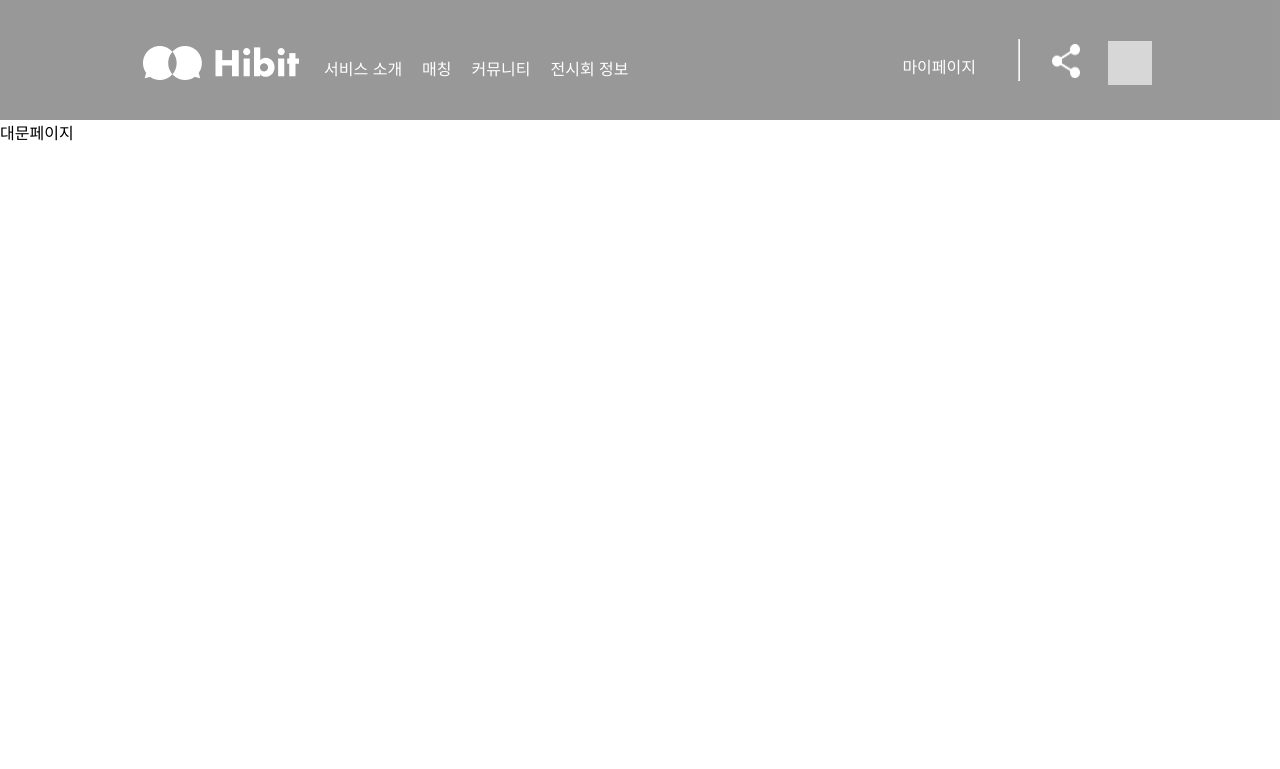
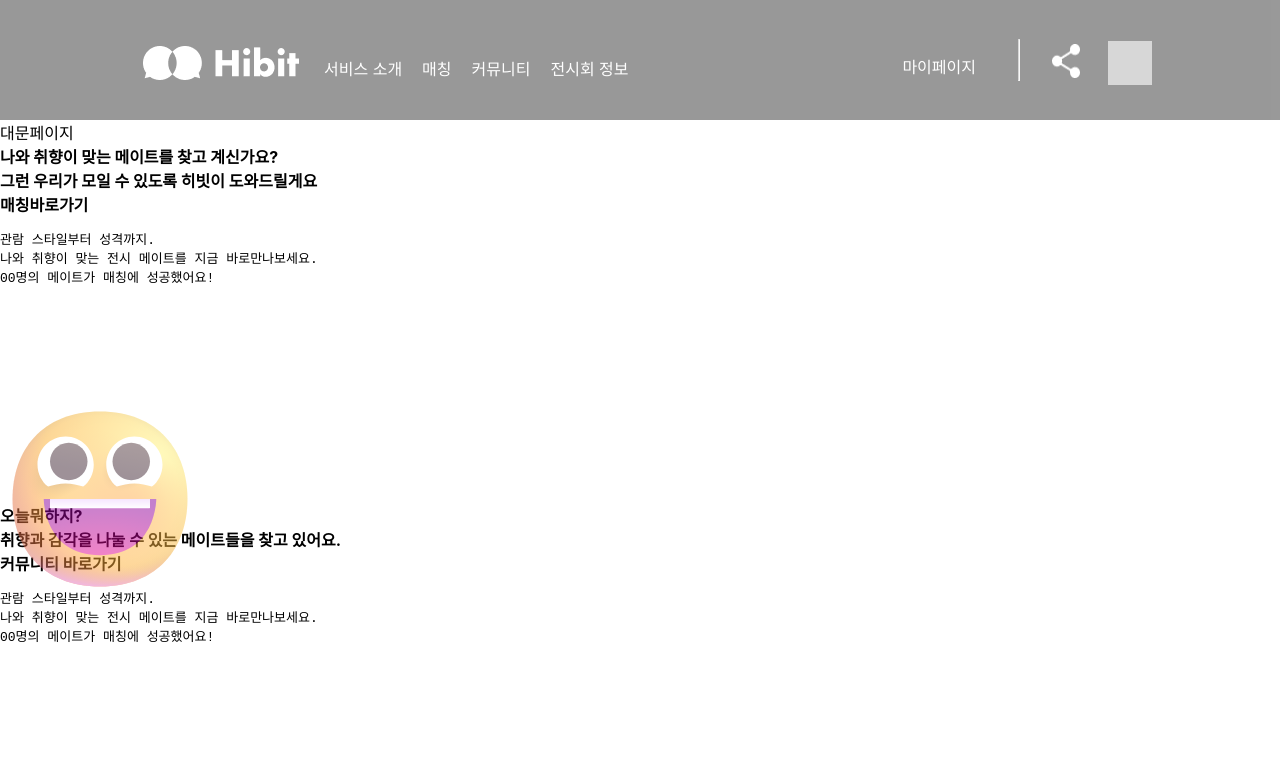
Before and after one commit to KUSITMS26th-T3-HIBIT/KUSITMS26th-T3-HIBIT-Front, a React (Create React App) app: page / in a window 1280 px wide. Shown: the top 769 px of the page. Built offline with nearby package versions, Linux system fonts and the light colour scheme; grey boxes are pictures that could not be loaded.

Commit message:
Test: code 이상 없음

```diff
--- a/src/App.css
+++ b/src/App.css
@@ -1,3 +1,19 @@
+body{
+  padding:0;
+  height:300vh;
+  margin:0;
+}
+
+h1,h2,h3,h4,h5,h6{
+  font-size:inherit;
+  padding:0;
+  margin:0;
+}
+
+@import url('./css-modules/main.css');
+
+
+
 /* Navbar.js 관련 css */
 
 .NavContainer {
--- a/src/App.js
+++ b/src/App.js
@@ -1,11 +1,12 @@
 import logo from './logo.svg';
 import './App.css';
 import Navbar from './Global/Navbar/Navbar';
-
+import Main from './Global/Main/Main';
 function App() {
   return (
     <div className="App">
       <Navbar></Navbar>
+      <Main></Main>
     </div>
   );
 }
```
